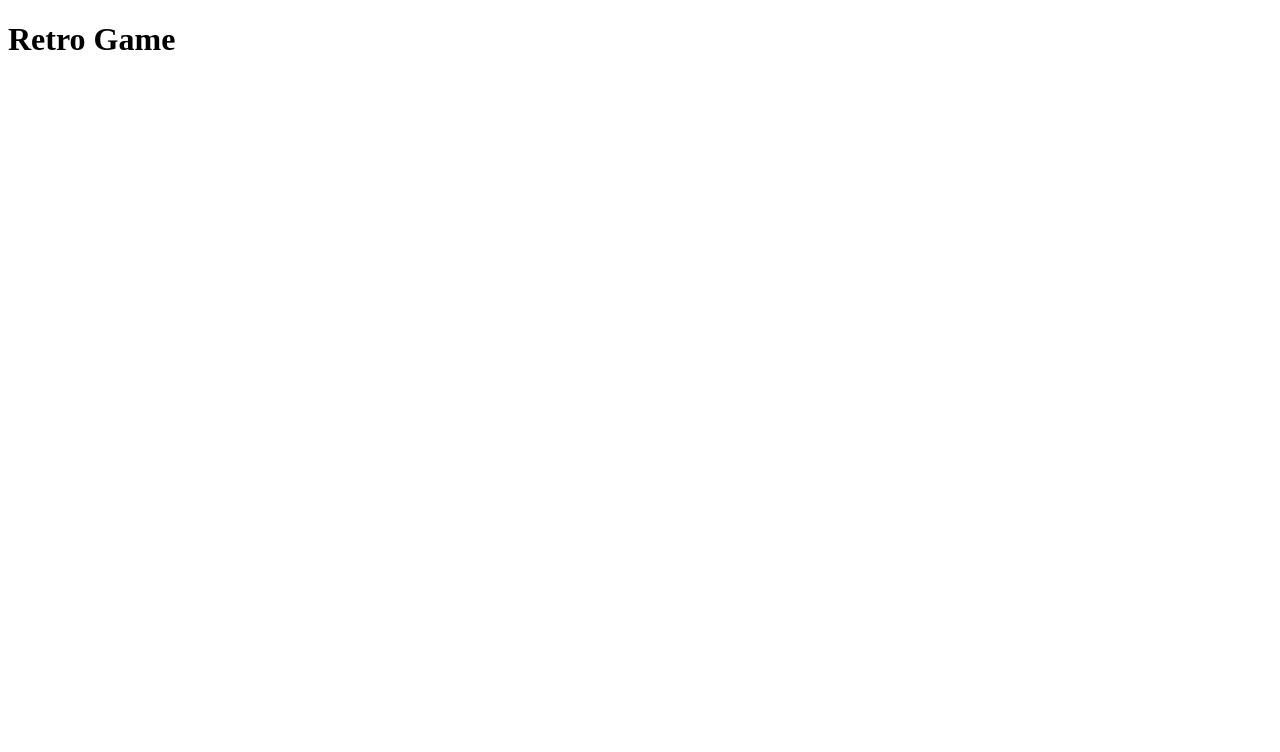
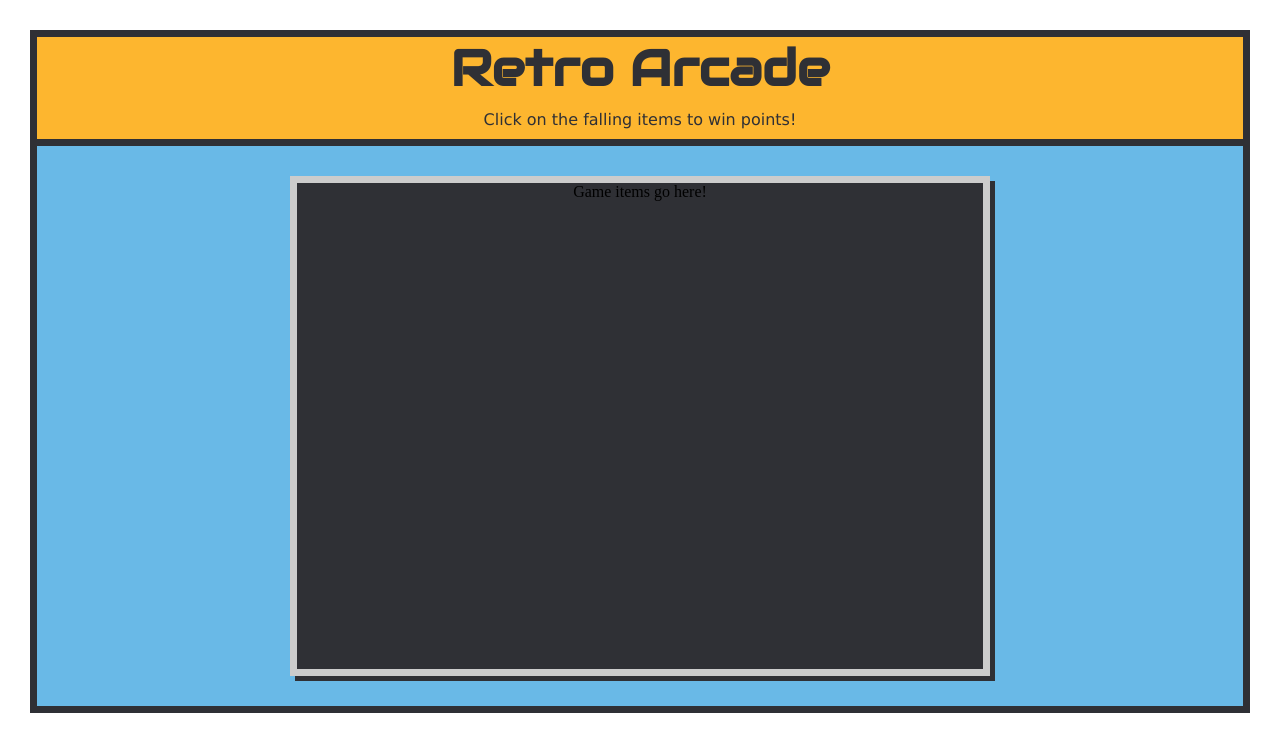
Before and after one commit to brittanyrw/css-gaming, a plain HTML site: page index.html in a window 1280 px wide. Drawn offline with Linux system fonts and the light colour scheme.

Commit message:
Add starter HTML and CSS

```diff
--- a/index.html
+++ b/index.html
@@ -1,14 +1,26 @@
 <!DOCTYPE html>
 <html>
-    <head>
-        <meta charset="utf-8">
-        <meta http-equiv="X-UA-Compatible" content="IE=edge">
-        <title></title>
-        <meta name="description" content="">
-        <meta name="viewport" content="width=device-width, initial-scale=1">
-        <link rel="stylesheet" href="main.css">
-    </head>
-    <body>
-        <h1>Retro Game</h1>
-    </body>
+  <head>
+    <meta charset="utf-8" />
+    <meta http-equiv="X-UA-Compatible" content="IE=edge" />
+    <title>Retro Arcade</title>
+    <meta name="description" content="" />
+    <meta name="viewport" content="width=device-width, initial-scale=1" />
+    <link rel="preconnect" href="https://fonts.gstatic.com">
+    <link href="https://fonts.googleapis.com/css2?family=Audiowide&display=swap" rel="stylesheet">
+    <link rel="stylesheet" href="main.css" />
+  </head>
+  <body>
+      <section class="game">
+        <header>
+            <h1>Retro Arcade</h1>
+            <p>Click on the falling items to win points!</p>
+        </header>
+        <main>
+            <div class="game-items">
+                Game items go here!
+            </div>
+        </main>
+      </section>
+  </body>
 </html>
--- a/main.css
+++ b/main.css
@@ -0,0 +1,116 @@
+/*GENERAL STYLES */
+
+* {
+  box-sizing: border-box;
+}
+
+body {
+  display: flex;
+  justify-content: center;
+  align-items: center;
+  flex-flow: column;
+  margin: 30px;
+  border: 7px solid #2f3035;
+}
+
+main {
+  width: 100%;
+  padding: 30px;
+}
+
+header {
+  background-color: #fdb62f;
+  border-bottom: 7px solid #2f3035;
+}
+
+h1 {
+  text-align: center;
+  font-family: "Audiowide", cursive;
+  font-size: 50px;
+  color: #2f3035;
+  margin: 0;
+}
+
+p {
+  text-align: center;
+  font-family: Verdana;
+  margin: 0;
+  padding: 10px 0;
+  color: #2f3035;
+}
+
+.game {
+  background-color: #69b9e7;
+  width: 100%;
+}
+
+/*GAME ITEMS */
+
+.game-items {
+  height: 500px;
+  width: 100%;
+  max-width: 700px;
+  border: 7px solid #ccc;
+  overflow: hidden;
+  position: relative;
+  box-shadow: 5px 5px 0 #2f3035;
+  background-color: #2f3035;
+  display: flex;
+  justify-content: center;
+  flex-wrap: wrap;
+  margin: auto;
+}
+
+input {
+  width: 100px;
+  height: 100px;
+  cursor: crosshair;
+  background-repeat: no-repeat;
+  background-size: contain;
+  animation-direction: normal;
+  animation-iteration-count: infinite;
+  appearance: none;
+  animation-timing-function: linear;
+  flex-shrink: 0;
+  transition: 0.5s;
+}
+
+/*SCORE */
+
+.score {
+  position: absolute;
+  bottom: 0;
+  background-color: #f85542;
+  width: 100%;
+  text-align: center;
+  margin: 0;
+  padding: 10px;
+  font-family: Verdana;
+}
+
+@keyframes falling {
+  0% {
+    transform: translateY(-400px);
+  }
+  100% {
+    transform: translateY(600px);
+  }
+}
+
+/* GAME ITEM IMAGES */
+
+/* input.floppy {
+  background-image: url(imgs/floppy.png);
+}
+
+input.gamepad {
+  background-image: url(imgs/gamepad.png);
+}
+
+input.portable-console {
+  background-image: url(imgs/portable-console.png);
+}
+
+input.tv {
+  background-image: url(imgs/tv.png);
+} */
```
